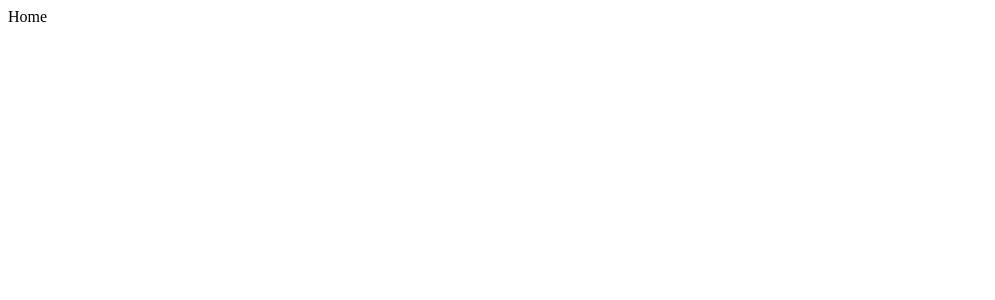
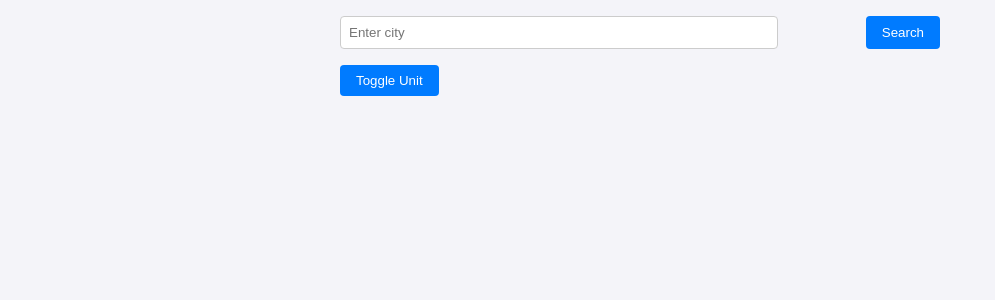
Before and after one commit to abhi-aro/weather-dashboard, a React (Vite) app: page / in a window 1280 px wide. Shown: the top 300 px of the page, without its empty margins (0-995 px from the left). Built offline with nearby package versions, Linux system fonts and the light colour scheme.

Commit message:
Working model

```diff
--- /dev/null
+++ b/src/App.tsx
@@ -0,0 +1,68 @@
+import React, { useState, useEffect } from 'react';
+import { SearchBar } from './components/SearchBar';
+import { WeatherCard } from './components/WeatherCard';
+import { ForecastCard } from './components/ForecastCard';
+import { useWeather } from './hooks/useWeather';
+
+function App() {
+  const { data, forecast, error, fetchWeather } = useWeather();
+  const [city, setCity] = useState<string>(''); // city name state
+  const [unit, setUnit] = useState<string>('metric'); // temperature unit (metric or imperial)
+
+  const handleSearch = (city: string) => {
+    setCity(city);
+  };
+
+  const toggleUnit = () => {
+    setUnit((prevUnit) => (prevUnit === 'metric' ? 'imperial' : 'metric'));
+  };
+
+  useEffect(() => {
+    if (city) {
+      fetchWeather(city, unit); // Fetch weather when city or unit changes
+    }
+  }, [city, unit]); // Dependency array to run only when city or unit changes
+
+  return (
+    <div style={{ padding: '16px', maxWidth: '600px', margin: 'auto' }}>
+      <SearchBar onSearch={handleSearch} />
+
+      <div style={{ marginTop: '16px' }}>
+        <button onClick={toggleUnit}>Toggle Unit</button>
+      </div>
+
+      {error && <div style={{ color: 'red' }}>{error}</div>}
+
+      {data && (
+        <>
+          <WeatherCard
+            city={data.name}
+            temp={data.main.temp}
+            condition={data.weather[0].description}
+            humidity={data.main.humidity}
+            windSpeed={data.wind.speed}
+            icon={data.weather[0].icon}
+            unit={unit}
+          />
+        </>
+      )}
+
+      {forecast && (
+        <div>
+          <h2>5-Day Forecast</h2>
+          {forecast.slice(0, 5).map((item: any) => (
+            <ForecastCard
+              key={item.dt}
+              date={new Date(item.dt * 1000).toLocaleDateString()}
+              temp={item.main.temp}
+              condition={item.weather[0].description}
+              unit={unit}
+            />
+          ))}
+        </div>
+      )}
+    </div>
+  );
+}
+
+export default App;
--- /dev/null
+++ b/src/components/ForecastCard.tsx
@@ -0,0 +1,25 @@
+import React from 'react';
+import { Card, CardContent, Typography } from '@mui/material';
+
+type ForecastProps = {
+  date: string;
+  temp: number;
+  condition: string;
+  unit: string;
+};
+
+export const ForecastCard: React.FC<ForecastProps> = ({ date, temp, condition, unit }) => {
+  const tempUnit = unit === 'metric' ? '°C' : '°F';
+
+  return (
+    <Card variant="outlined" sx={{ marginBottom: 2 }}>
+      <CardContent>
+        <Typography variant="h6">{date}</Typography>
+        <Typography variant="body1">
+          Temperature: {temp} {tempUnit}
+        </Typography>
+        <Typography variant="body2">Condition: {condition}</Typography>
+      </CardContent>
+    </Card>
+  );
+};
--- a/src/components/Home.tsx
+++ /dev/null
@@ -1,9 +0,0 @@
-import React from 'react'
-
-const Home = () => {
-  return (
-    <div>Home</div>
-  )
-}
-
-export default Home
--- /dev/null
+++ b/src/components/SearchBar.tsx
@@ -0,0 +1,28 @@
+import React, { useState } from 'react';
+
+type SearchBarProps = {
+  onSearch: (city: string) => void;
+};
+
+export const SearchBar: React.FC<SearchBarProps> = ({ onSearch }) => {
+  const [city, setCity] = useState<string>('');
+
+  const handleSubmit = (e: React.FormEvent) => {
+    e.preventDefault();
+    if (city) {
+      onSearch(city);
+    }
+  };
+
+  return (
+    <form onSubmit={handleSubmit}>
+      <input
+        type="text"
+        value={city}
+        onChange={(e) => setCity(e.target.value)}
+        placeholder="Enter city"
+      />
+      <button type="submit">Search</button>
+    </form>
+  );
+};
--- /dev/null
+++ b/src/components/WeatherCard.tsx
@@ -0,0 +1,40 @@
+import React from 'react';
+import { Card, CardContent, Typography } from '@mui/material';
+
+type WeatherProps = {
+  city: string;
+  temp: number;
+  condition: string;
+  humidity: number;
+  windSpeed: number;
+  icon: string;
+  unit: string;
+};
+
+export const WeatherCard: React.FC<WeatherProps> = ({
+  city,
+  temp,
+  condition,
+  humidity,
+  windSpeed,
+  icon,
+  unit,
+}) => {
+  const iconUrl = `http://openweathermap.org/img/wn/${icon}.png`;
+  const tempUnit = unit === 'metric' ? '°C' : '°F';
+
+  return (
+    <Card variant="outlined" sx={{ marginBottom: 4 }}>
+      <CardContent>
+        <Typography variant="h5">{city}</Typography>
+        <img src={iconUrl} alt={condition} />
+        <Typography variant="body1">
+          Temperature: {temp} {tempUnit}
+        </Typography>
+        <Typography variant="body1">Condition: {condition}</Typography>
+        <Typography variant="body2">Humidity: {humidity}%</Typography>
+        <Typography variant="body2">Wind Speed: {windSpeed} m/s</Typography>
+      </CardContent>
+    </Card>
+  );
+};
--- /dev/null
+++ b/src/hooks/useWeather.ts
@@ -0,0 +1,37 @@
+import { useState } from 'react';
+import axios from 'axios';
+import { WeatherData, ForecastData } from '../types/weather';
+
+const API_KEY = '5796abbde9106b7da4febfae8c44c232'; // Replace with your OpenWeather API key
+const WEATHER_URL = 'https://api.openweathermap.org/data/2.5/weather';
+const FORECAST_URL = 'https://api.openweathermap.org/data/2.5/forecast';
+
+export const useWeather = () => {
+  const [data, setData] = useState<WeatherData | null>(null);
+  const [forecast, setForecast] = useState<ForecastData[] | null>(null);
+  const [error, setError] = useState<string | null>(null);
+
+  const fetchWeather = async (city: string, unit: string = 'metric') => {
+    try {
+      const currentResponse = await axios.get(WEATHER_URL, {
+        params: { q: city, units: unit, appid: API_KEY },
+      });
+
+      setData(currentResponse.data);
+      setError(null);
+
+      const forecastResponse = await axios.get(FORECAST_URL, {
+        params: { q: city, units: unit, appid: API_KEY },
+      });
+
+      setForecast(forecastResponse.data.list);
+    } catch (err) {
+      console.error(err)
+      setError('Failed to fetch weather data');
+      setData(null);
+      setForecast(null);
+    }
+  };
+
+  return { data, forecast, error, fetchWeather };
+};
--- /dev/null
+++ b/src/index.css
@@ -0,0 +1,45 @@
+body {
+  font-family: Arial, sans-serif;
+  margin: 0;
+  padding: 0;
+  background-color: #f4f4f9;
+}
+
+button {
+  background-color: #007bff;
+  color: white;
+  padding: 8px 16px;
+  border: none;
+  cursor: pointer;
+}
+
+button:hover {
+  background-color: #0056b3;
+}
+
+form {
+  display: flex;
+  justify-content: space-between;
+  margin-bottom: 16px;
+}
+
+input {
+  padding: 8px;
+  width: 70%;
+  border: 1px solid #ccc;
+  border-radius: 4px;
+}
+
+button {
+  padding: 8px 16px;
+  background-color: #007bff;
+  color: white;
+  border: none;
+  border-radius: 4px;
+}
+
+@media (max-width: 600px) {
+  .App {
+    padding: 10px;
+  }
+}
--- a/src/main.tsx
+++ b/src/main.tsx
@@ -1,9 +1,10 @@
-import { StrictMode } from 'react'
-import { createRoot } from 'react-dom/client'
-import Home from './components/Home.tsx'
+import React from 'react';
+import ReactDOM from 'react-dom/client';
+import App from './App';
+import './index.css';
 
-createRoot(document.getElementById('root')!).render(
-  <StrictMode>
-    <Home />
-  </StrictMode>,
-)
+ReactDOM.createRoot(document.getElementById('root') as HTMLElement).render(
+  <React.StrictMode>
+    <App />
+  </React.StrictMode>,
+);
```
Also changed, not shown: src/services/weatherAPI.ts (added, +11 -0 lines), src/styles/theme.ts (added, +14 -0 lines), src/types/weather.d.ts (added, +28 -0 lines), 1 other file (tests, documents, lock files or other folders).
